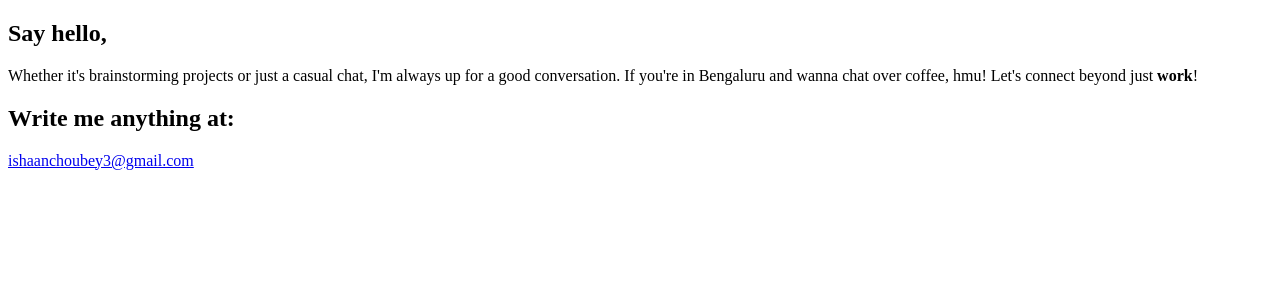
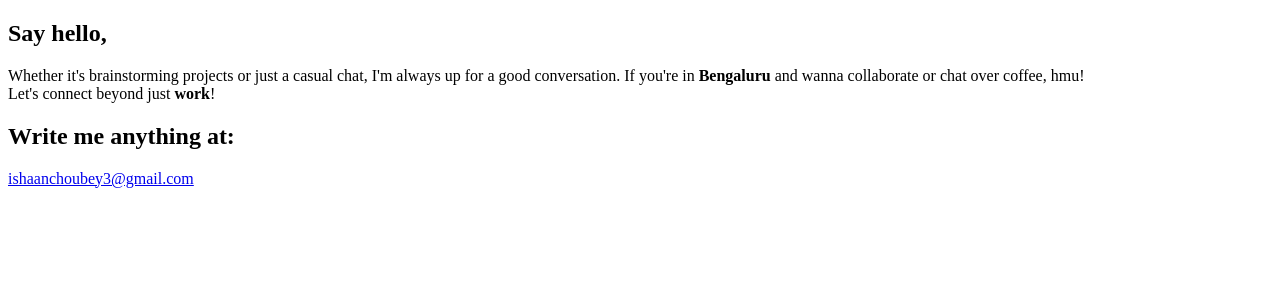
Before and after one commit to 1sh22/ishaanchoubey1, a Next.js app: page /contact in a window 1280 px wide. Shown: the top 300 px of the page. Built offline with nearby package versions, Linux system fonts and the light colour scheme.

Commit message:
Minor changes

```diff
--- a/src/app/contact/page.tsx
+++ b/src/app/contact/page.tsx
@@ -14,7 +14,9 @@ export default function ContactPage() {
       <h2 className="text-xl md:text-2xl font-medium">Say hello,</h2>
       <span className="mt-5 h-0 block" />
       <p className="text-muted-foreground">
-      Whether it&apos;s brainstorming projects or just a casual chat, I&apos;m always up for a good conversation. If you&apos;re in Bengaluru and wanna chat over coffee, hmu! Let&apos;s connect beyond just {" "}
+      Whether it&apos;s brainstorming projects or just a casual chat, I&apos;m always up for a good conversation. If you&apos;re in {" "} <b className="font-normal text-secondary-foreground">Bengaluru</b> and wanna collaborate or chat over coffee, hmu!
+      <br />
+      Let&apos;s connect beyond just {" "}
         <b className="font-normal text-secondary-foreground">work</b>!
 
       </p>
```
